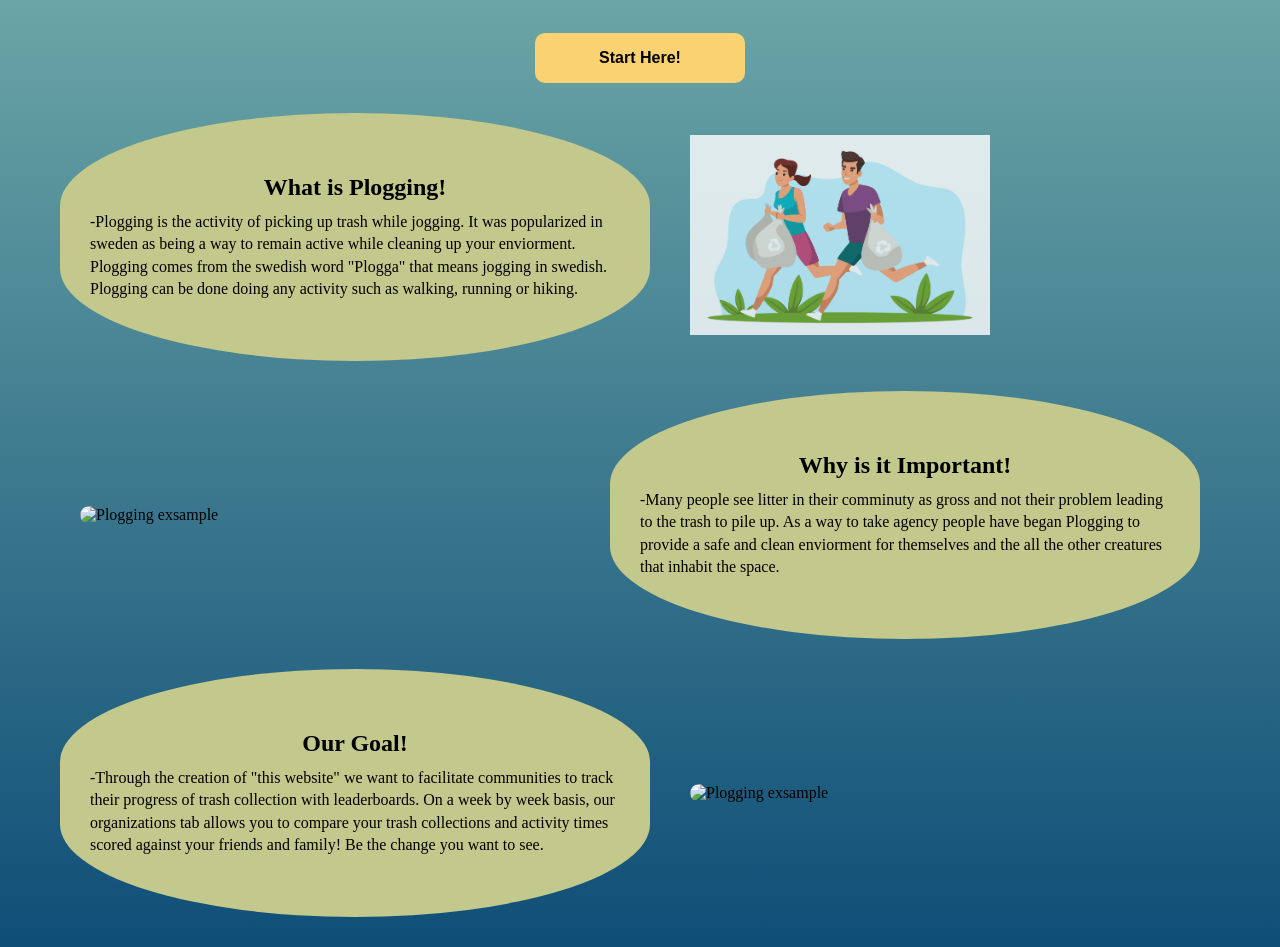
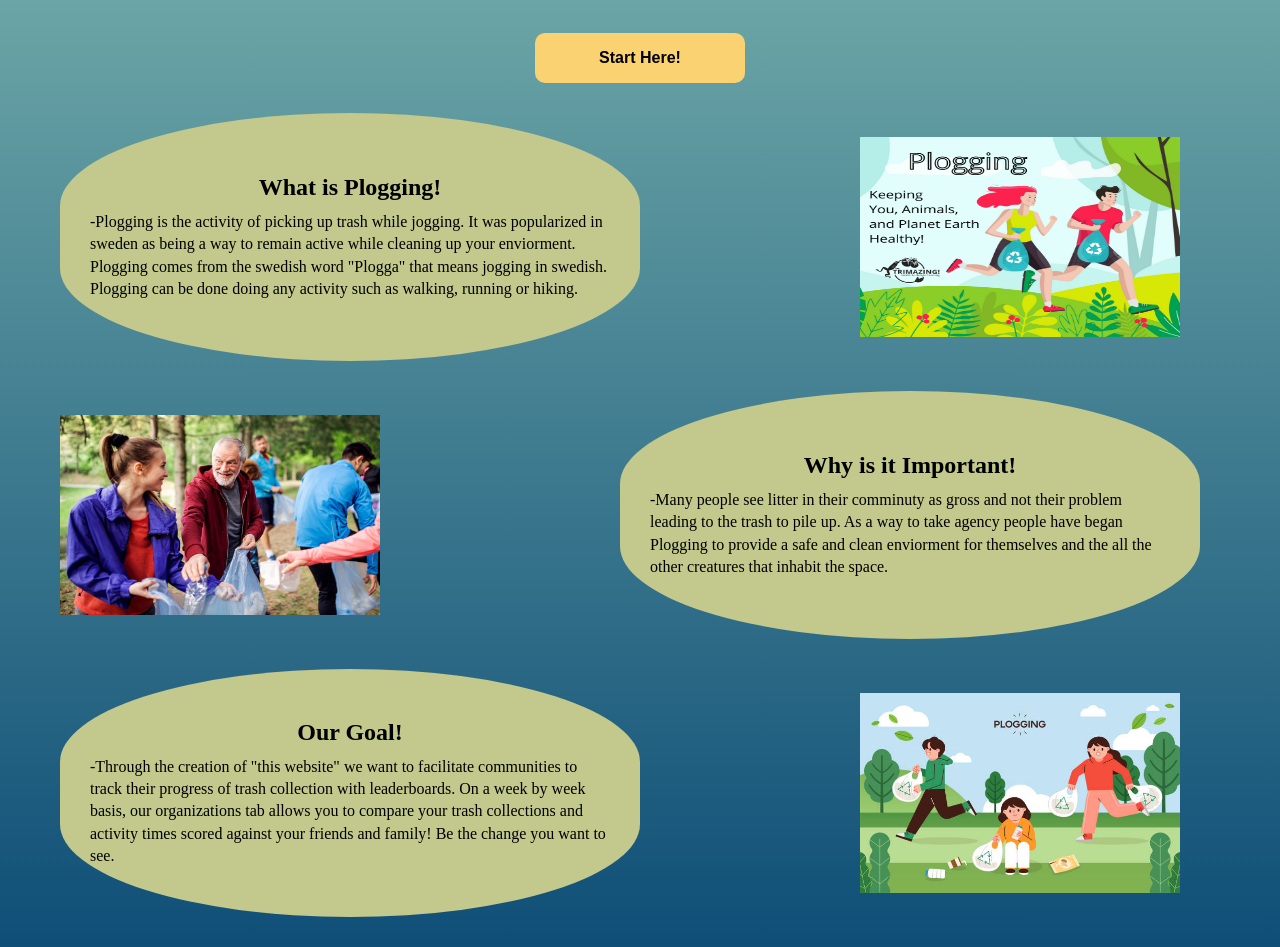
Before and after one commit to WiDuMu/Minnehack-2026, a plain HTML site: page landingPage.html in a window 1280 px wide. Shown: the part 220-1167 px from the top of the page. Drawn offline with Linux system fonts and the light colour scheme.

Commit message:
added images into page, and aligned them

```diff
--- a/landingPage.html
+++ b/landingPage.html
@@ -28,12 +28,12 @@
                 </p>
             </div>
             <div class="textDiv1-2">
-                <img class="ploggingPeeps" src="/img/ploggingPeople.jpg" alt="Plogging exsample">
+                <img class="ploggingPeeps" src="/img/Plogging-Health.png" alt="Plogging exsample">
             </div>
         </div>
         <div class="secondTextContainer">
             <div class="textDiv2-1">
-                <img class="ploggingPeopleImg"src="" alt="Plogging exsample">
+                <img class="ploggingPeeps" src="/img/PloggingGroup.jpg" alt="Plogging exsample">
             </div>
 
             <div class="textDiv2-2">
@@ -55,7 +55,7 @@
                 </p>
             </div>
             <div class="textDiv3-2">
-                <img class="ploggingPeopleImg"src="" alt="Plogging exsample">
+                <img class="ploggingPeeps" src="img/PloggingGraphic.jpg" alt="Plogging exsample">
             </div>
         </div>
     </body>
--- a/landingpage.css
+++ b/landingpage.css
@@ -118,17 +118,26 @@ h2{
     flex-direction: column;
     justify-content: center;
     margin-right: 20px;
+    max-width: 600px;
 
 }
 .textDiv1-2{
     flex: 1;
-    margin-left: 20px;
+    display: flex;
+    justify-content: flex-end;
+    align-items: center;
+    padding-right: 40px;
+}
 
-}
+
 .textDiv2-1{
     flex: 1;
-    margin-left: 20px;
+    display: flex;
+    justify-content: flex-start;
+    align-items: center;
+    padding-right: 40px;
 }
+
 .textDiv2-2{
     flex: 1;
     display: flex;
@@ -140,6 +149,7 @@ h2{
     flex-direction: column;
     justify-content: center;
     margin-right: 20px;
+    max-width: 600px;
 }
 .textDiv3-1{
     flex: 1;
@@ -152,10 +162,14 @@ h2{
     flex-direction: column;
     justify-content: center;
     margin-right: 20px;
+    max-width: 600px;
 }
 .textDiv3-2{
-    flex:1;
-    margin-left: 20px;
+    flex: 1;
+    display: flex;
+    justify-content: flex-end;
+    align-items: center;
+    padding-right: 40px;
 }
 
 .questionBox{
@@ -174,5 +188,6 @@ h2{
 }
 .ploggingPeeps{
     max-height: 200px;
-    opacity: .80;
+    height: auto;
+    width: 320px;
 }
```
